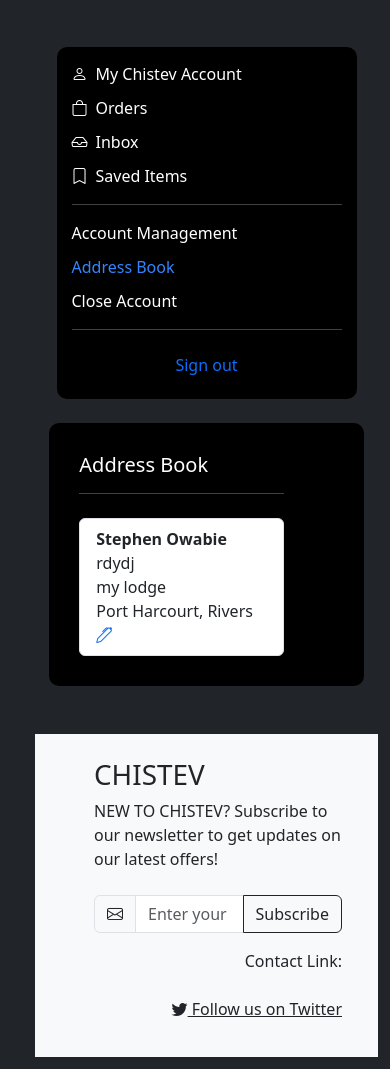
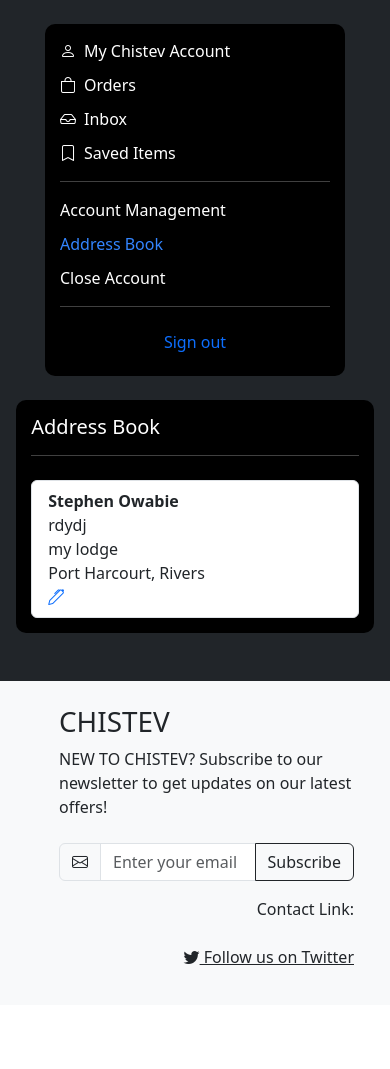
Before and after one commit to chistev/Django-Ecommerce, a Django app: page /accounts/address_book/ in a window 390 px wide. Shown: the part 63-1132 px from the top of the page. After the commit the page ends 1028 px from the top, so only its background shows below. Run offline with Django 4.2, Linux system fonts and the light colour scheme; a user stored in the database is signed in; data comes from the database, SQL or seed files in the repository; parts of the project's set-up code (start-up, migrations or seed data) failed here and were passed over; some libraries are stand-ins or nearby versions.

Commit message:
made the address book page responsive

```diff
--- a/accounts/templates/accounts/account_navigation.html
+++ b/accounts/templates/accounts/account_navigation.html
@@ -27,6 +27,6 @@
                             </li>
                     </ul>
                 </div>
-        </div>
+            </div>
 
         <div class="col-md-8 col-11 me-auto black-card small-screen">
--- a/accounts/templates/accounts/address_book.html
+++ b/accounts/templates/accounts/address_book.html
@@ -1,15 +1,9 @@
 {% extends 'ecommerce/base.html' %}
 
 {% block body %}
-
-<body class="bg-dark">
-
-    <div class="container mt-4">
-        <div class="row">
              <!-- First Card -->
              {% include 'accounts/account_navigation.html' %}
 
-            <div class="col-md-8 ms-auto black-card" style="margin-right: 50px; height: auto;">
                 <h5>Address Book</h5>
                 <hr>
 
@@ -44,10 +38,9 @@
                         </div>
                     </div>
                 {% endif %}
-
             </div>
-
         </div>
     </div>
 </body>
+
 {% endblock %}
--- a/accounts/templates/accounts/address_book_create.html
+++ b/accounts/templates/accounts/address_book_create.html
@@ -1,15 +1,9 @@
 {% extends 'ecommerce/base.html' %}
 
 {% block body %}
-
-<body class="bg-dark">
-
-    <div class="container mt-4">
-        <div class="row">
              <!-- First Card -->
              {% include 'accounts/account_navigation.html' %}
 
-            <div class="col-md-8 ms-auto black-card" style="margin-right: 50px; height: auto;">
                 <div class="d-flex align-items-center mb-4">
                     <!-- Back Icon Button -->
                     <a href="{% url 'accounts:address_book' %}" class="text-decoration-none me-3">
```
